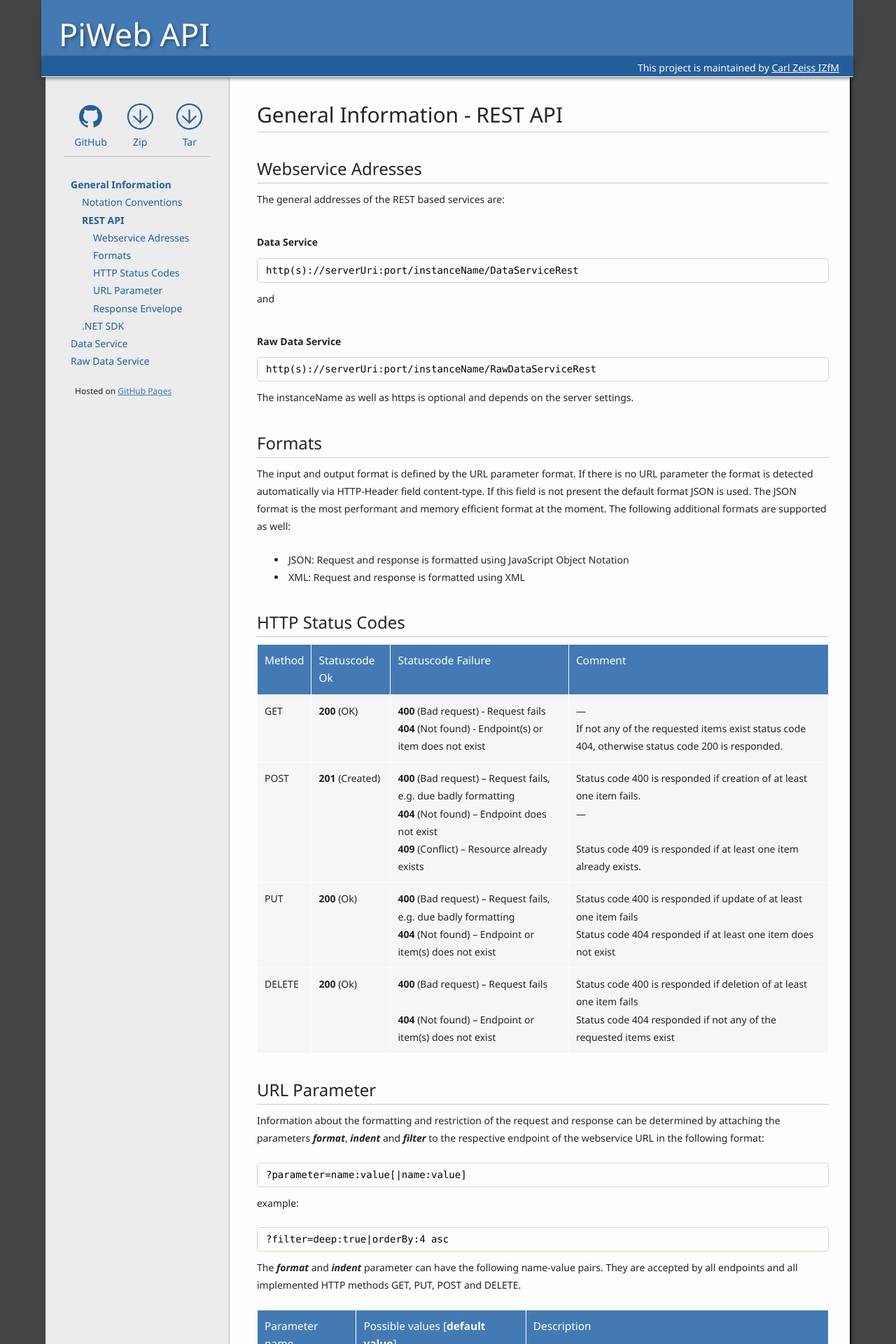
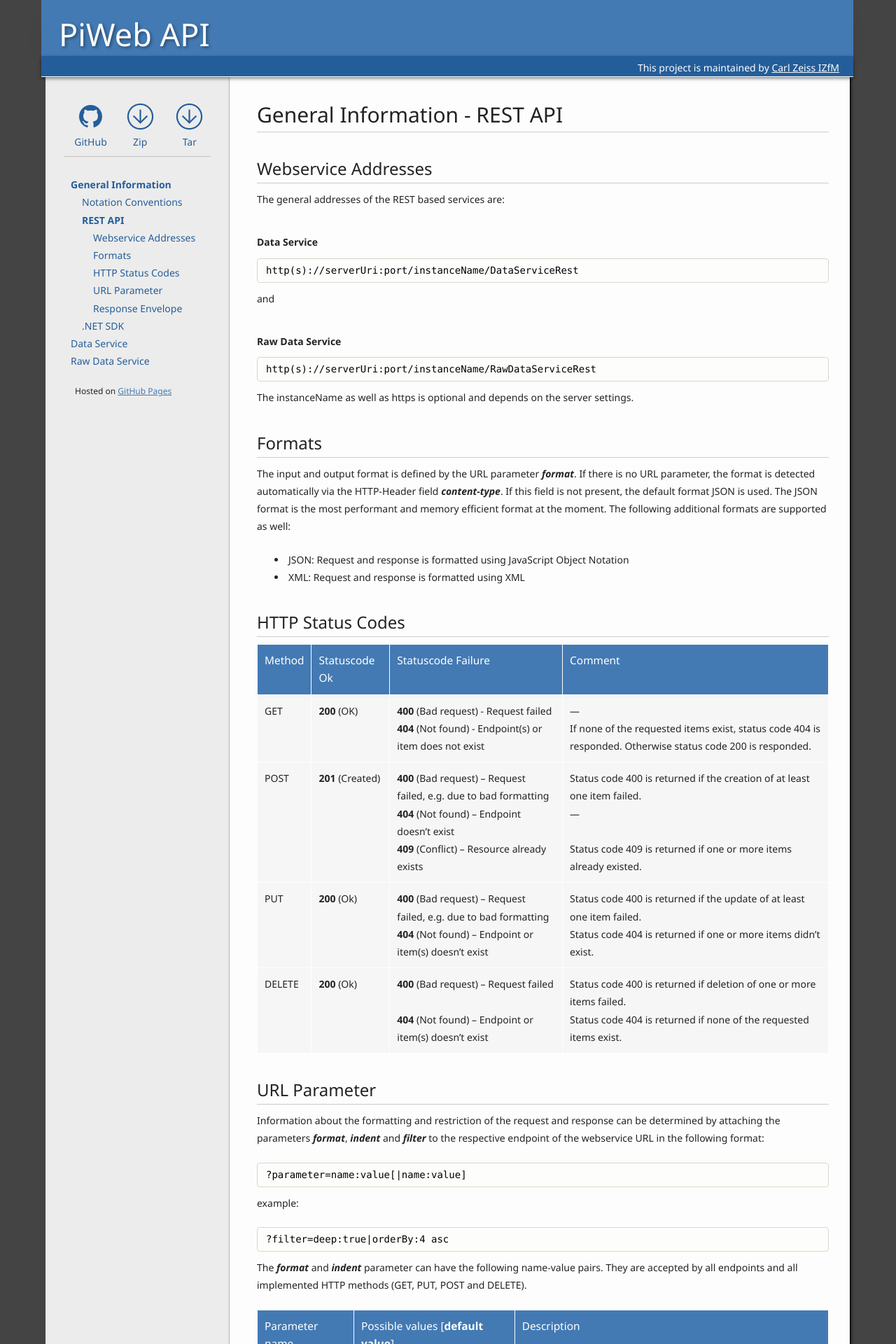
Before and after one commit to ZEISS-PiWeb/PiWeb-Api, a Jekyll site: the page built from _pages/011-restApi.md, in a window 1280 px wide. Shown: the top 1920 px of the page at 70% size. Built offline with Jekyll 4.4.1, drawn with Linux system fonts in a browser that asks for light colours; some of the changed text lies outside the part shown.

Commit message:
Update 011-restApi.md

````diff
--- a/_pages/011-restApi.md
+++ b/_pages/011-restApi.md
@@ -6,7 +6,7 @@
 isSubPage: true
 permalink: /general/restapi/
 sections:
-  addresses: Webservice Adresses
+  addresses: Webservice Addresses
   formats: Formats
   codes: HTTP Status Codes
   parameter: URL Parameter
@@ -35,7 +35,7 @@
 
 ##{{page.sections['formats']}}
 
-The input and output format is defined by the URL parameter format. If there is no URL parameter the format is detected automatically via HTTP-Header field content-type. If this field is not present the default format JSON is used. The JSON format is the most performant and memory efficient format at the moment. The following additional formats are supported as well:
+The input and output format is defined by the URL parameter _**format**_. If there is no URL parameter, the format is detected automatically via the HTTP-Header field _**content-type**_. If this field is not present, the default format JSON is used. The JSON format is the most performant and memory efficient format at the moment. The following additional formats are supported as well:
 
 - JSON: Request and response is formatted using JavaScript Object Notation
 - XML: Request and response is formatted using XML
@@ -44,10 +44,10 @@
 
 Method        | Statuscode Ok        | Statuscode Failure                                       | Comment
 ------------- | :------------------- | -------------------------------------------------------- | -------
-GET           | **200** (OK)         | **400** (Bad request) - Request fails <br> **404** (Not found) - Endpoint(s) or item does not exist | --- <br> If not any of the requested items exist status code 404, otherwise status code 200 is responded.
-POST           | **201** (Created)    | **400** (Bad request) – Request fails, e.g. due badly formatting <br> **404** (Not found) – Endpoint does not exist <br> **409** (Conflict) – Resource already exists | Status code 400 is responded if creation of at least one item fails. <br> --- <br><br> Status code 409 is responded if at least one item already exists.
-PUT          | **200** (Ok)         | **400** (Bad request) –  Request fails, e.g. due badly formatting <br> **404** (Not found) – Endpoint or item(s) does not exist | Status code 400 is responded if update of at least one item fails <br> Status code 404 responded if at least one item does not exist
-DELETE        | **200** (Ok) | **400** (Bad request) – Request fails <br><br> **404** (Not found) – Endpoint or item(s) does not exist | Status code 400 is responded if deletion of at least one item fails <br> Status code 404 responded if  not any of the requested items exist
+GET           | **200** (OK)         | **400** (Bad request) - Request failed <br> **404** (Not found) - Endpoint(s) or item does not exist | --- <br> If none of the requested items exist, status code 404 is responded. Otherwise status code 200 is responded.
+POST           | **201** (Created)    | **400** (Bad request) – Request failed, e.g. due to bad formatting <br> **404** (Not found) – Endpoint doesn't exist <br> **409** (Conflict) – Resource already exists | Status code 400 is returned if the creation of at least one item failed. <br> --- <br><br> Status code 409 is returned if one or more items already existed.
+PUT          | **200** (Ok)         | **400** (Bad request) –  Request failed, e.g. due to bad formatting <br> **404** (Not found) – Endpoint or item(s) doesn't exist | Status code 400 is returned if the update of at least one item failed. <br> Status code 404 is returned if one or more items didn't exist.
+DELETE        | **200** (Ok) | **400** (Bad request) – Request failed <br><br> **404** (Not found) – Endpoint or item(s) doesn't exist | Status code 400 is returned if deletion of one or more items failed. <br> Status code 404 is returned if none of the requested items exist.
 
 ##{{page.sections['parameter']}}
 
@@ -77,7 +77,7 @@
 Parameter name      | Possible values [**default value**] | Description  <br> ```Example``` | Accepted by endpoint | Accepted by HTTP methods
 --------------------|-----------------|-------------|----------------------|--------------------------
 depth               | i, i ≥ 0  <br>**1**  | Restricts the query to the specified depth of the inspection plan tree. <br><br>Example:<br>```depth:5``` | parts, characteristics | GET
-withHistory         | true, **false**      | Determines if the version history should be fetched or not. Does only effect the query if versioning is server side activated. <br><br>Example:<br>```withHistory:true``` | parts, characteristics | GET
+withHistory         | true, **false**      | Determines whether the version history should be fetched or not. Does only effect the query if versioning is activated on the server side. <br><br>Example:<br>```withHistory:true``` | parts, characteristics | GET
 partAttributes      | IDs of the attributes | Restricts the query to the attributes that should be returned for parts. <br><br>Example:<br>```partAttributes:{1001,1008}``` | parts | GET
 characteristicAttributes | IDs of the attributes | Restricts the query to the attributes that should be returned for characteristics. <br><br>Example:<br>```characteristicAttributes:{2001,2101}``` | characteristics | GET
 
````
Also changed, not shown: other parts of _pages/011-restApi.md (+6 -6 lines).
